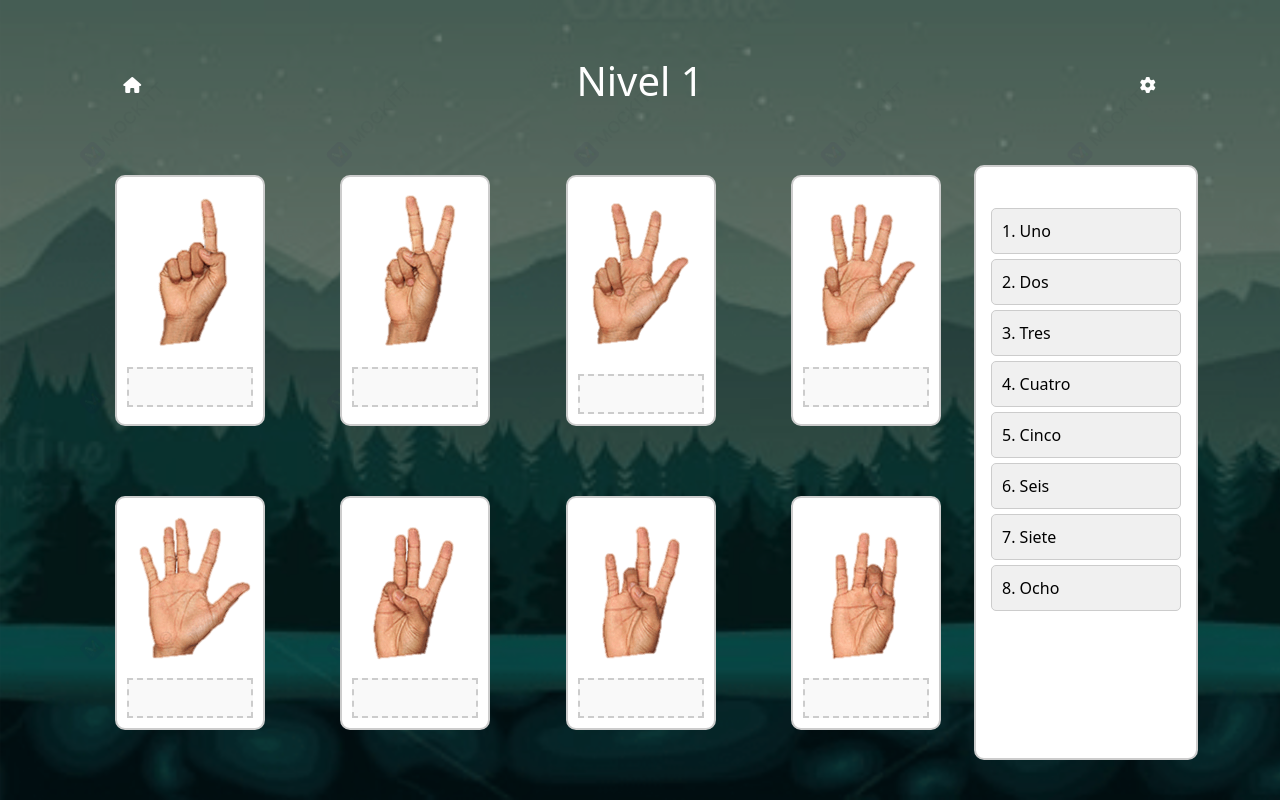
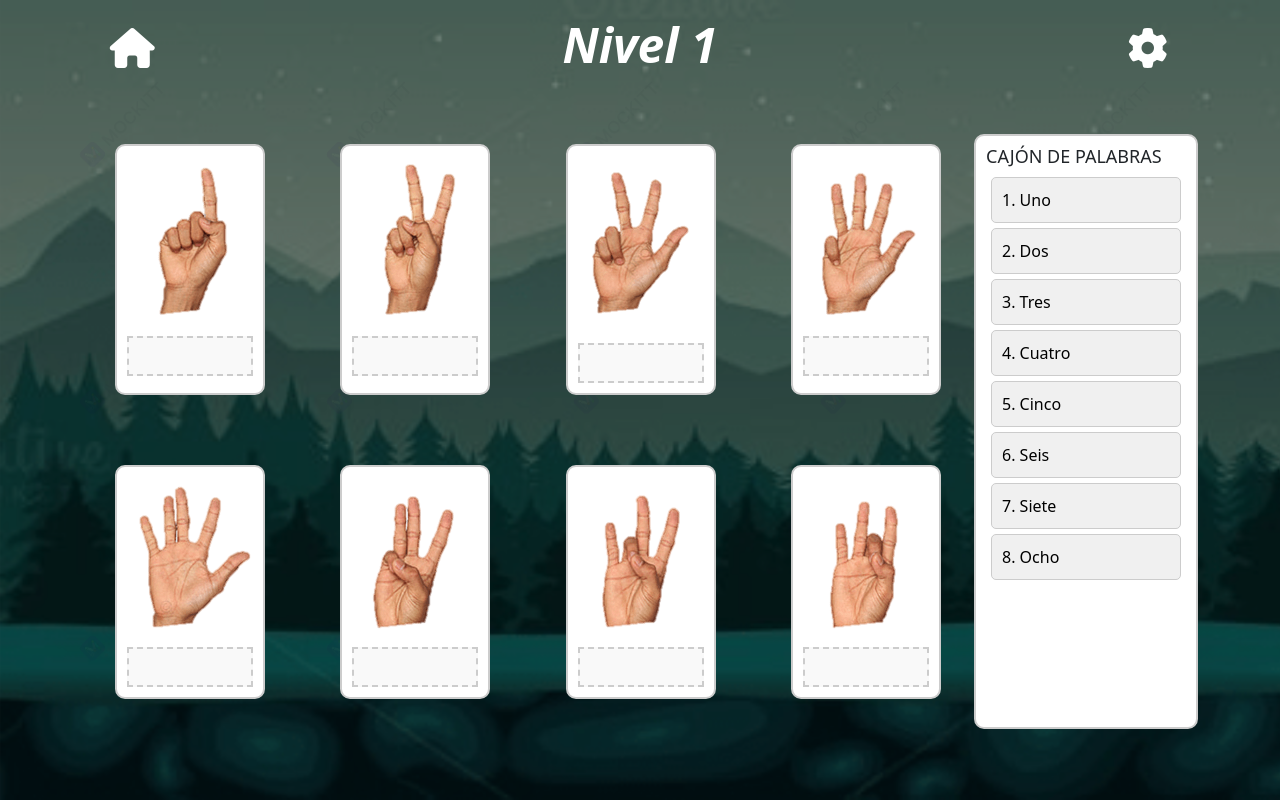
Before and after one commit to alexanderjos/LenguajeSenas, a PHP site: page /Vista/nivel1.html in a window 1280 px wide. Run offline with PHP 8.4, Linux system fonts and the light colour scheme; some libraries are stand-ins or nearby versions.

Commit message:
Nivel Uno?

```diff
--- a/Vista/nivel4.html
+++ b/Vista/nivel4.html
@@ -30,6 +30,11 @@
             </a>
         </div>
     </div>
+
+
+
+
+
     <div class="container">
         <div class="left-box">
             <img src="manzana.png" alt="Comer manzana" class="action-img">
--- a/css/nivel_1.css
+++ b/css/nivel_1.css
@@ -16,17 +16,15 @@
     top: 0;
     left: 0;
     width: 100%;
-    min-height: 100vh;
     height: 100%;
     background-color: rgba(0, 0, 0, 0.5); /* Ajusta la opacidad según sea necesario */
     z-index: 1; /* Coloca la superposición detrás del contenido */
-    background-size: cover;
+}
 
-}
+
 * {
     position: relative; /* Asegura que el contenido esté por encima de la superposición */
     z-index: 2;
-    color: rgb(255, 255, 255);
 
 }
 
@@ -34,7 +32,9 @@
     display: flex;
 }
 
-
+.col-10 {
+    color:#fff;
+}
 
 .image-box {
     border: 2px solid #ccc;
@@ -44,6 +44,19 @@
     border-radius: 10px;
 }
 
+
+.encabezadoN2{
+    color:white;
+    font-style: italic;
+}
+.encabezadoN2 h1{
+    font-size: 3em;
+    font-weight: bolder;
+}
+
+.config, .casa{
+    font-size: 2.5em;
+}
 
 .images {
     grid-template-columns: repeat(4, 1fr);
@@ -110,14 +123,6 @@
     background-color: #0056b3;
 }
 
-body {
-    font-family: Arial, sans-serif;
-    display: flex;
-    justify-content: center;
-    align-items: center;
-    height: 100vh;
-    background-color: #f8f9fa;
-}
 
 
 
--- a/js/script.js
+++ b/js/script.js
@@ -9,7 +9,7 @@
         icon: 'warning'
     }).then((result) => {
         if (result.isConfirmed) {
-            window.location.href = '../index.html'; // Redirigir a la página principal
+            window.location.href = '../juego.html'; // Redirigir a la página principal
         }
     });
 });
```
